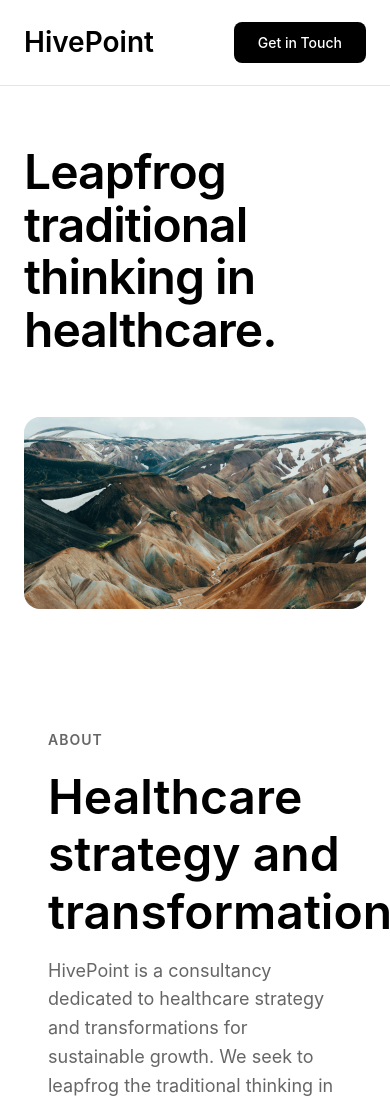
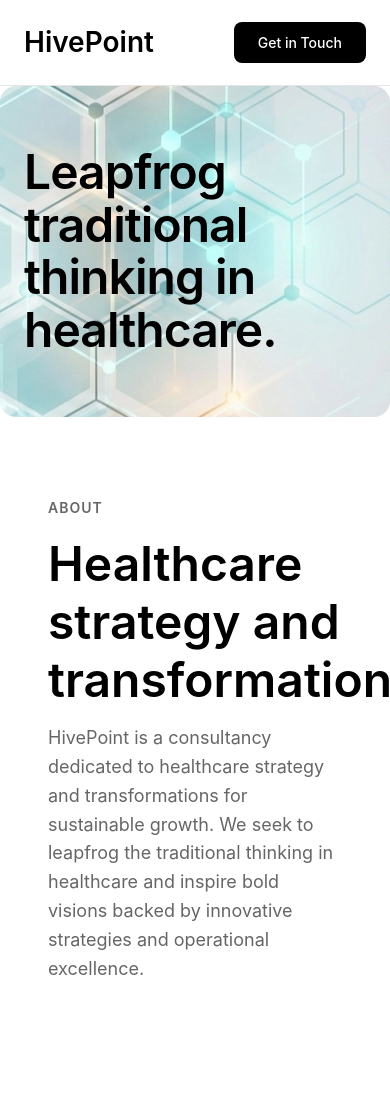
Before and after one commit to brnbke/hivepoint, a plain HTML site: page index.html in a window 390 px wide. Shown: the top 1100 px of the page. Drawn offline with Linux system fonts and the light colour scheme.

Commit message:
update hero image

```diff
--- a/index.html
+++ b/index.html
@@ -68,46 +68,21 @@
 
         /* Hero Section */
         .hero {
-            padding: 80px 48px 48px;
+            padding: 120px 48px ;
             text-align: left;
             max-width: 1400px;
-            margin: 0 auto;
+            margin: 68px auto 0;
+            background: url(hivebg.png);
+            background-position: right center;
+            border-radius: 16px;
+
         }
 
         .hero h1 {
             font-size: 72px;
             font-weight: 600;
             line-height: 1.1;
-            margin-bottom: 40px;
             letter-spacing: -0.02em;
-        }
-
-        .hero-images {
-            display: flex;
-            gap: 24px;
-            margin-top: 60px;
-        }
-
-        .hero-image-main {
-            flex: 1;
-            max-width: 100%;
-            background: linear-gradient(135deg, #e8f0fe 0%, #d4e4f7 100%);
-            border-radius: 16px;
-            position: relative;
-            overflow: hidden;
-            line-height: 0;
-        }
-        .hero-image-main img {
-            width: 100%;
-        }
-
-        .hero-image-phone {
-            width: 200px;
-            height: 400px;
-            background: #f5f5f5;
-            border-radius: 24px;
-            border: 12px solid #000;
-            margin-top: 50px;
         }
 
         /* Trusted By Section */
@@ -495,15 +470,12 @@
             }
 
             .hero {
-                padding: 60px 24px 40px;
+                padding: 60px 24px;
+                margin-top: 0;
             }
 
             .hero h1 {
                 font-size: 48px;
-            }
-
-            .hero-images {
-                flex-direction: column;
             }
 
             .benefits-grid {
@@ -554,11 +526,6 @@
 
     <section class="hero">
         <h1>Leapfrog traditional<br>thinking in healthcare.</h1>
-        <div class="hero-images">
-            <div class="hero-image-main">
-                <img src="header.png" />
-            </div>
-        </div>
     </section>
 
     <section id="about" class="benefits">
```
Also changed, not shown: hivebg.png (added).
